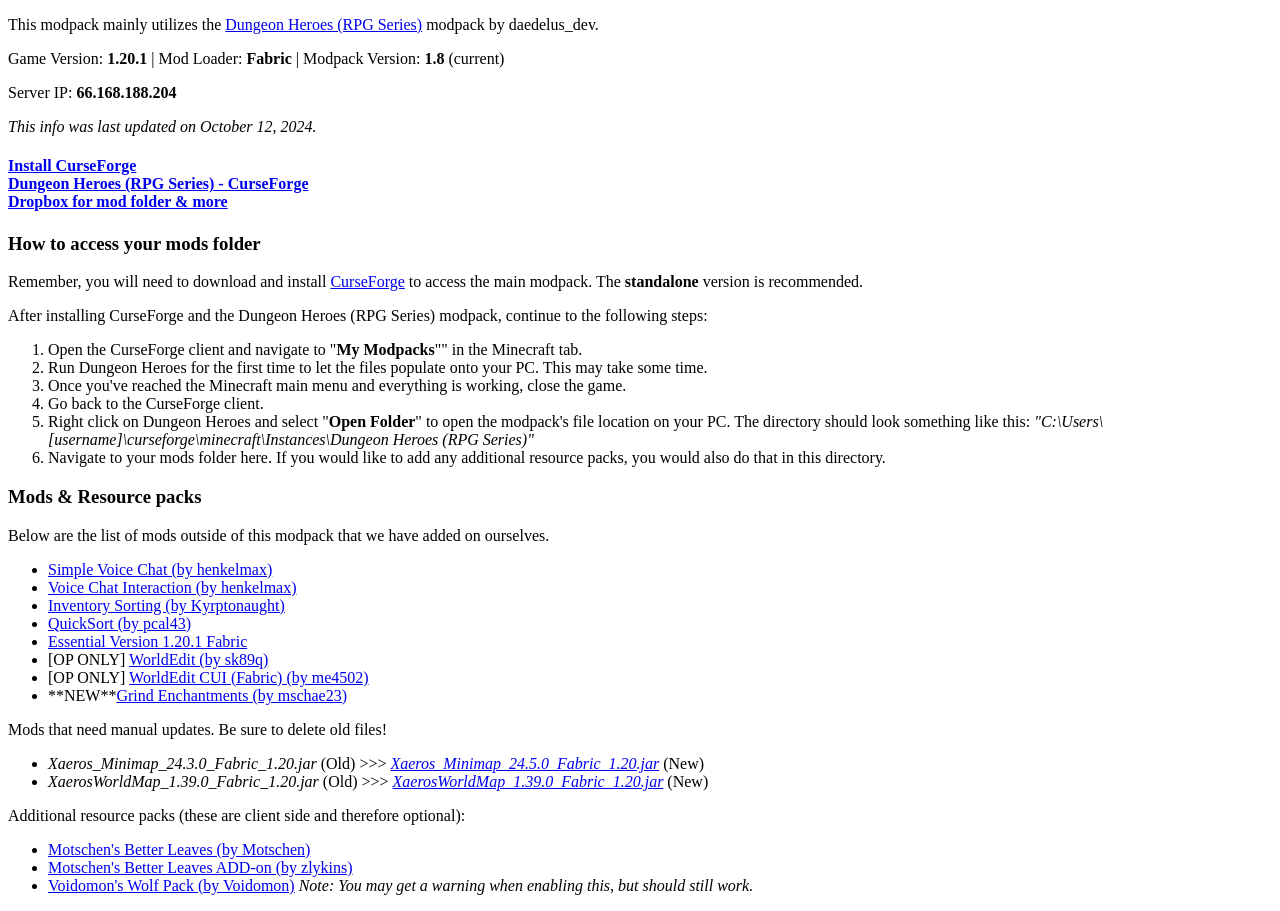
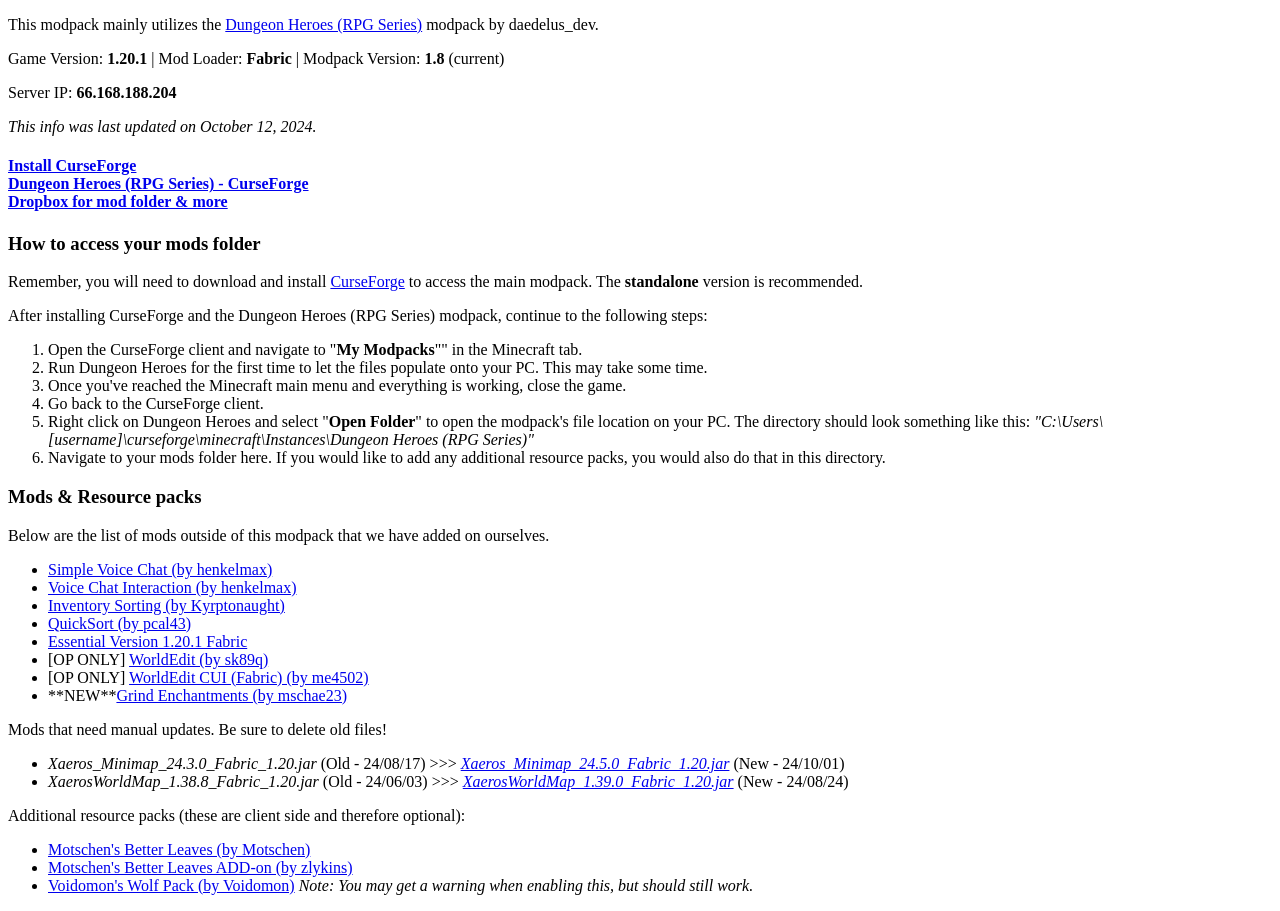
Before and after one commit to dodgerPNG/RYLY-DungeonHeroesMC, a plain HTML site: page index.html in a window 1280 px wide. Drawn offline with Linux system fonts and the light colour scheme.

Commit message:
modlist-custom

```diff
--- a/index.html
+++ b/index.html
@@ -38,8 +38,8 @@
 <p>Mods that need manual updates. Be sure to delete old files!</p>
 <!-- Manual Updates -->
  <ul>
-   <li><i>Xaeros_Minimap_24.3.0_Fabric_1.20.jar</i> (Old) >>> <a href="https://chocolateminecraft.com/download.php?mod_id=minimap&file_name=Xaeros_Minimap_24.5.0_Fabric_1.20.jar"><i>Xaeros_Minimap_24.5.0_Fabric_1.20.jar</i></a> (New)</li>
-   <li><i>XaerosWorldMap_1.39.0_Fabric_1.20.jar</i> (Old) >>> <a href="https://chocolateminecraft.com/download.php?mod_id=worldmap&file_name=XaerosWorldMap_1.39.0_Fabric_1.20.jar"><i>XaerosWorldMap_1.39.0_Fabric_1.20.jar</i></a> (New)</li>
+   <li><i>Xaeros_Minimap_24.3.0_Fabric_1.20.jar</i> (Old - 24/08/17) >>> <a href="https://chocolateminecraft.com/download.php?mod_id=minimap&file_name=Xaeros_Minimap_24.5.0_Fabric_1.20.jar"><i>Xaeros_Minimap_24.5.0_Fabric_1.20.jar</i></a> (New - 24/10/01)</li>
+   <li><i>XaerosWorldMap_1.38.8_Fabric_1.20.jar</i> (Old - 24/06/03) >>> <a href="https://chocolateminecraft.com/download.php?mod_id=worldmap&file_name=XaerosWorldMap_1.39.0_Fabric_1.20.jar"><i>XaerosWorldMap_1.39.0_Fabric_1.20.jar</i></a> (New - 24/08/24)</li>
  </ul>
 <!-- Resource Packs -->
  <p>Additional resource packs (these are client side and therefore optional):</p>
```
